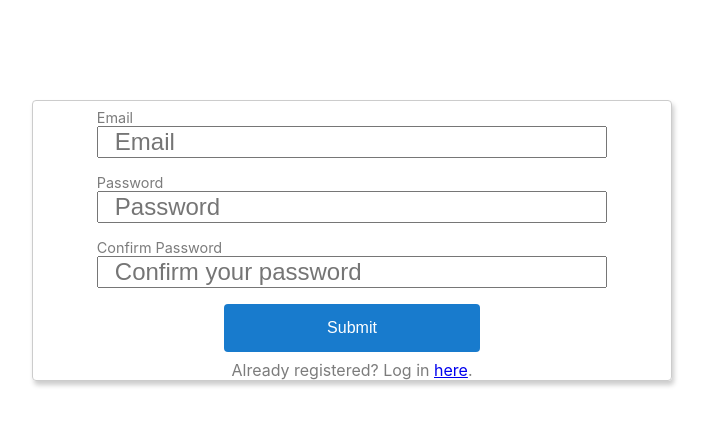
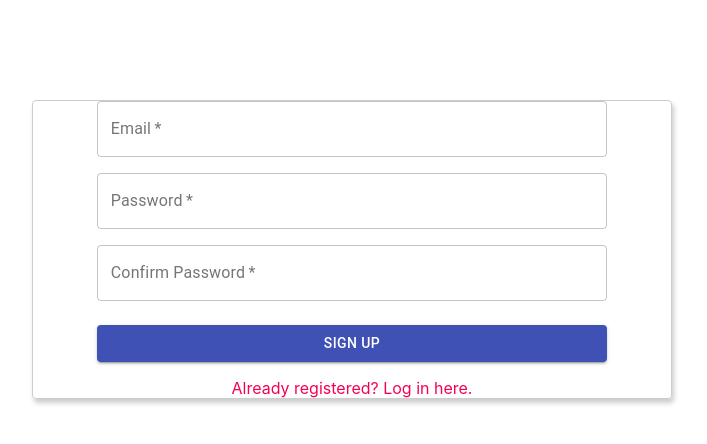
Before and after one commit to petrussola/url-shortener-frontend, a React (Create React App) app: page /signup in a window 1280 px wide. Shown: the top 444 px of the page, without its empty margins (288-995 px from the left). Built offline with nearby package versions, Linux system fonts and the light colour scheme; no server answers.

Commit message:
Refactor Signup component with material ui

```diff
--- a/package.json
+++ b/package.json
@@ -3,6 +3,7 @@
   "version": "0.1.0",
   "private": true,
   "dependencies": {
+    "@material-ui/core": "^4.11.0",
     "@testing-library/jest-dom": "^4.2.4",
     "@testing-library/react": "^9.3.2",
     "@testing-library/user-event": "^7.1.2",
@@ -12,7 +13,7 @@
     "react": "^16.13.1",
     "react-dom": "^16.13.1",
     "react-router-dom": "^5.2.0",
-    "react-scripts": "3.4.1",
+    "react-scripts": "^3.4.3",
     "styled-components": "^5.1.1"
   },
   "scripts": {
--- a/src/Components/Auth/SignUp.js
+++ b/src/Components/Auth/SignUp.js
@@ -1,6 +1,8 @@
 import React, { useState } from 'react';
 import styled from 'styled-components';
-import { Link } from 'react-router-dom';
+import { Link as Rlink } from 'react-router-dom';
+import { TextField, Grid, Button, Link } from '@material-ui/core';
+import { makeStyles } from '@material-ui/core/styles';
 
 // helpers
 import baseApi from '../../Config/config';
@@ -62,9 +64,15 @@ const StyledDiv = styled.div`
 	}
 `;
 
+const useStyles = makeStyles((theme) => ({
+	submit: {
+		margin: theme.spacing(3, 0, 2),
+	},
+}));
+
 const SignUp = ({ displayMessage, setDisplayMessage }) => {
 	const [formValue, setFormValue] = useState(initialForm);
-	// const [displayMessage, setDisplayMessage] = useState('');
+	const classes = useStyles();
 
 	// when user inputs data in the form
 	const onChangeFormInput = (e) => {
@@ -103,43 +111,66 @@ const SignUp = ({ displayMessage, setDisplayMessage }) => {
 				<FeedbackMessage displayMessage={displayMessage} />
 			) : null}
 			<form onSubmit={onSubmitForm}>
-				<section>
-					<label htmlFor='email'>Email</label>
-					<input
+				<Grid container spacing={2}>
+					<Grid item xs={12}>
+						<TextField
 							type='email'
 							id='email'
+							label='Email'
+							required
+							autoComplete
+							variant='outlined'
+							fullWidth
+							onChange={onChangeFormInput}
 							value={formValue.email}
-						placeholder='Email'
-						onChange={onChangeFormInput}
 						/>
-				</section>
-				<section>
-					<label htmlFor='password'>Password</label>
-					<input
+					</Grid>
+					<Grid item xs={12}>
+						<TextField
 							type='password'
 							id='password'
+							label='Password'
+							required
+							variant='outlined'
+							fullWidth
+							onChange={onChangeFormInput}
 							value={formValue.password}
-						placeholder='Password'
-						onChange={onChangeFormInput}
 						/>
-				</section>
-				<section>
-					<label htmlFor='repeatPassword'>Confirm Password</label>
-					<input
+					</Grid>
+					<Grid item xs={12}>
+						<TextField
 							type='password'
 							id='repeatPassword'
+							label='Confirm Password'
+							required
+							variant='outlined'
+							fullWidth
+							onChange={onChangeFormInput}
 							value={formValue.repeatPassword}
-						placeholder='Confirm your password'
-						onChange={onChangeFormInput}
 						/>
-				</section>
-				<section>
-					<button type='submit'>Submit</button>
-				</section>
+					</Grid>
+				</Grid>
+				<Button
+					type='submit'
+					color='primary'
+					variant='contained'
+					className={classes.submit}
+				>
+					Sign Up
+				</Button>
+				<Grid container spacing={2}>
+					<Grid item xs={12}>
+						<Link
+							underline='hover'
+							color='secondary'
+							component={Rlink}
+							to='/login'
+						>
+							Already registered? Log in here.
+						</Link>
+					</Grid>
+				</Grid>
 			</form>
-			<div>
-				Already registered? Log in <Link to='/login'>here</Link>.
-			</div>
 		</StyledDiv>
 	);
 };
```
Also changed, not shown: 1 other file (tests, documents, lock files or other folders). Lines whose indentation alone changed are shown as unchanged.
